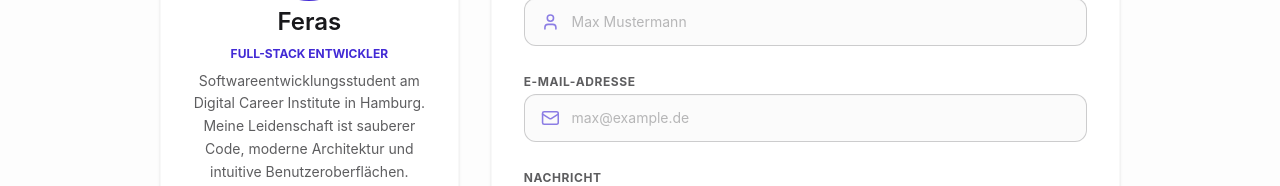
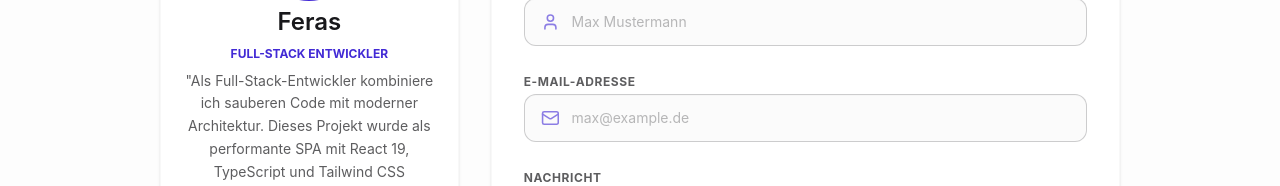
Before and after one commit to Feras-tec/luxury-events, a React (Vite) app: page /about in a window 1280 px wide. Shown: the part 608-794 px from the top of the page. Built offline with nearby package versions, Linux system fonts and the light colour scheme; no server answers.

Commit message:
"docs: update about bio with project tech stack"

```diff
--- a/src/components/About/AboutProfile.tsx
+++ b/src/components/About/AboutProfile.tsx
@@ -31,9 +31,10 @@ export const AboutProfile: React.FC<AboutProfileProps> = ({ variants }) => {
         </p>
 
         <p className="text-sm text-base-content/70 leading-relaxed">
-          Softwareentwicklungsstudent am Digital Career Institute in Hamburg.
-          Meine Leidenschaft ist sauberer Code, moderne Architektur und
-          intuitive Benutzeroberflächen.
+          "Als Full-Stack-Entwickler kombiniere ich sauberen Code mit moderner
+          Architektur. Dieses Projekt wurde als performante SPA mit React 19,
+          TypeScript und Tailwind CSS realisiert – optimiert für ein nahtloses
+          Nutzererlebnis."
         </p>
 
         <div className="divider" />
```
